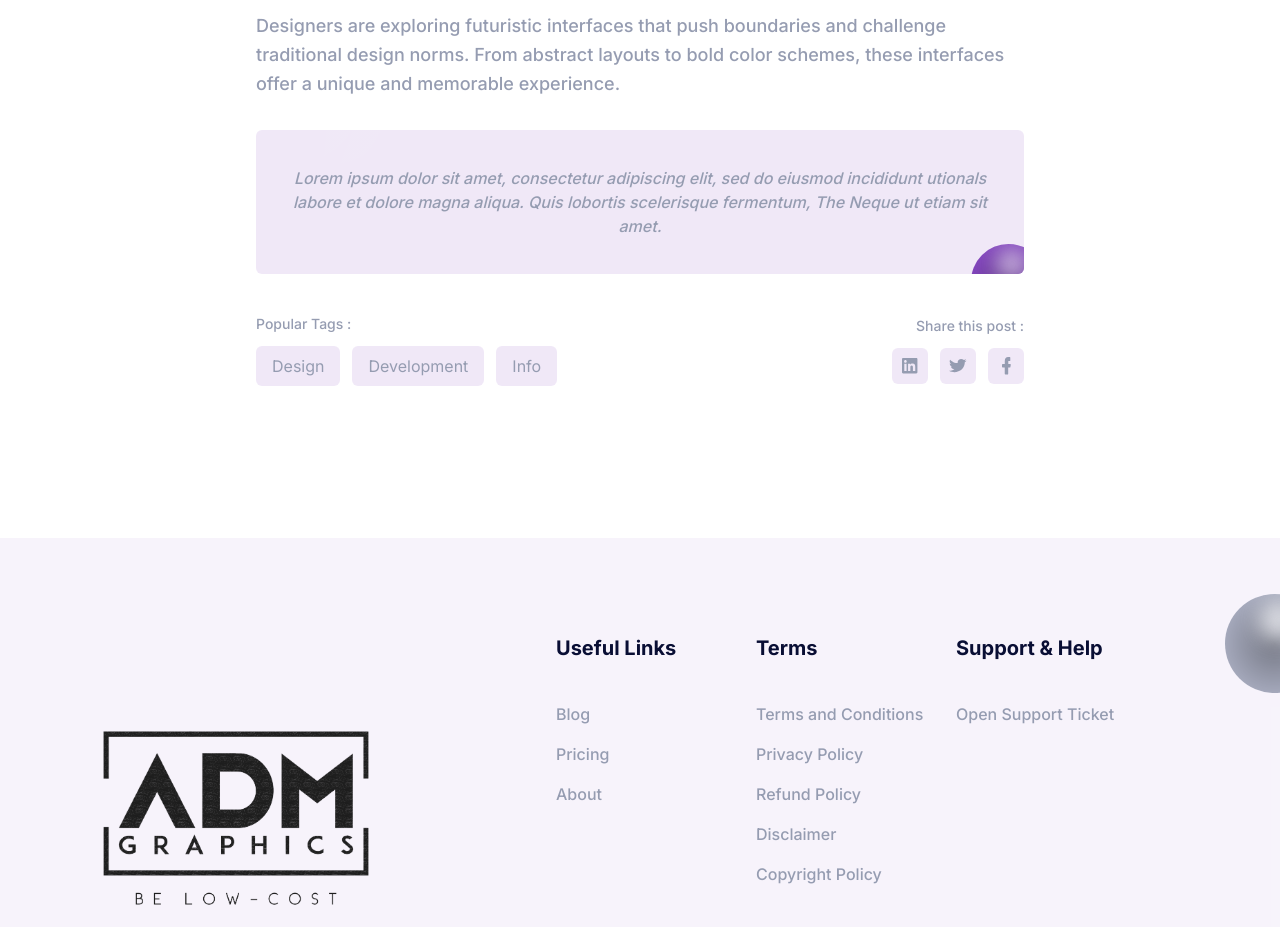
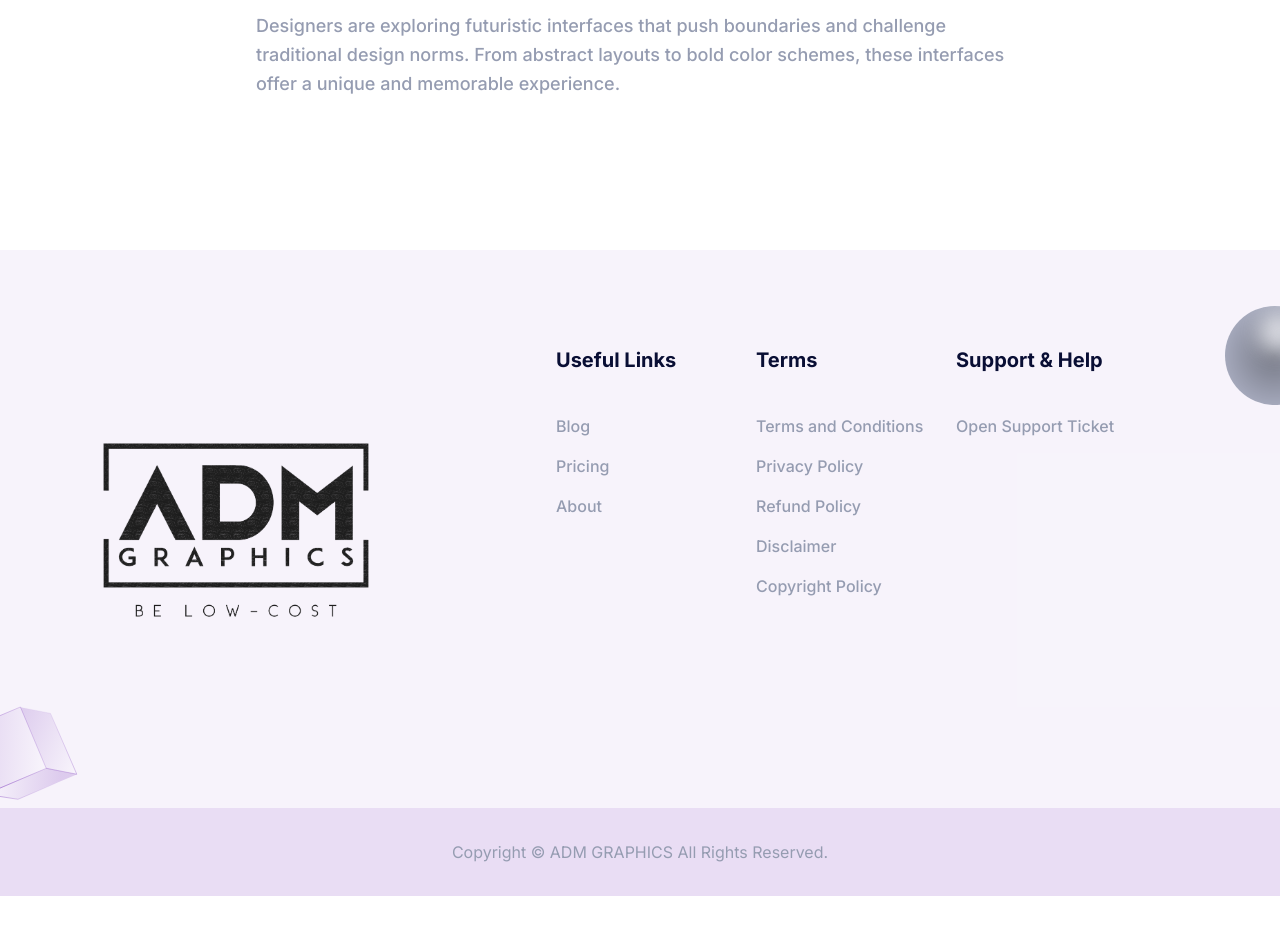
Before and after one commit to luxuereal/next.js_multilingual, a Next.js app: page /en/blog-details in a window 1280 px wide. Shown: the part 1580-2507 px from the top of the page. After the commit the page ends 2476 px from the top, so only its background shows below. Built offline with nearby package versions, Linux system fonts and the light colour scheme.

Commit message:
fix sample text

```diff
--- a/app/[locale]/blog-details/page.tsx
+++ b/app/[locale]/blog-details/page.tsx
@@ -151,7 +151,7 @@ const BlogDetailsPage = () => {
                     );
                   })}
 
-                  <div className="relative z-10 mb-10 overflow-hidden rounded-md bg-primary bg-opacity-10 p-8 md:p-9 lg:p-8 xl:p-9">
+                  {/* <div className="relative z-10 mb-10 overflow-hidden rounded-md bg-primary bg-opacity-10 p-8 md:p-9 lg:p-8 xl:p-9">
                     <p className="text-center text-base font-medium italic text-body-color">
                       Lorem ipsum dolor sit amet, consectetur adipiscing elit,
                       sed do eiusmod incididunt utionals labore et dolore magna
@@ -318,7 +318,7 @@ const BlogDetailsPage = () => {
                         <SharePost />
                       </div>
                     </div>
-                  </div>
+                  </div> */}
                 </div>
               </div>
             </div>
```
